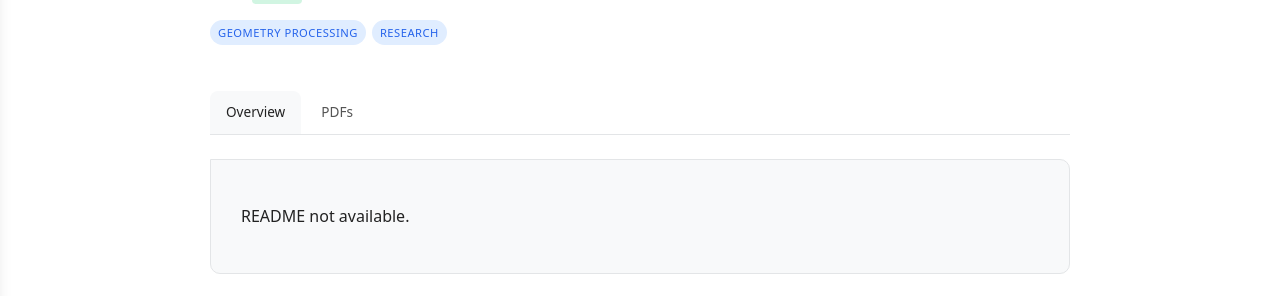
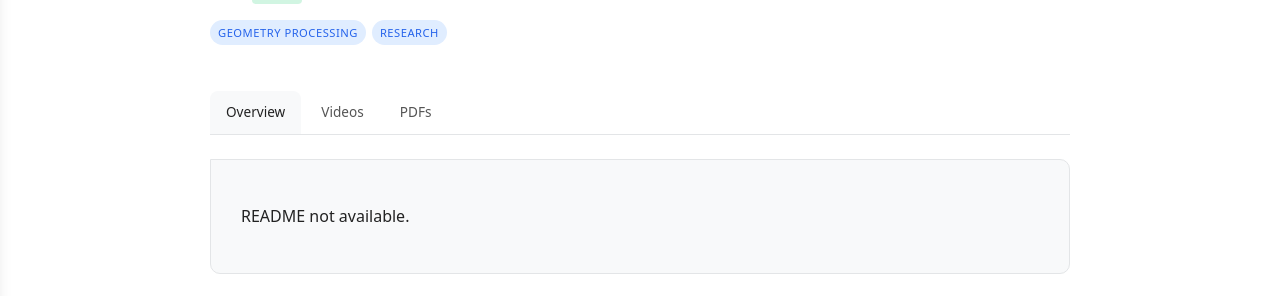
Before and after one commit to marilevay/mywebsite, a Jekyll site: the page built from _projects/topology-control.md, in a window 1280 px wide. Shown: the part 506-802 px from the top of the page. Built offline with Jekyll 4.4.1, drawn with Linux system fonts in a browser that asks for light colours; nearby versions of some CDN libraries.

Commit message:
Adding videos to projects

```diff
--- a/_layouts/project.html
+++ b/_layouts/project.html
@@ -35,6 +35,9 @@
   {% assign has_pdfs = page.pdfs %}
   <div class="project-tabs" role="tablist" aria-label="Project resources">
     <button role="tab" aria-selected="true" tabindex="0" class="project-tab active" data-tab-target="readme">Overview</button>
+    {% if page.video_urls %}
+    <button role="tab" aria-selected="false" tabindex="-1" class="project-tab" data-tab-target="video">Videos</button>
+    {% endif %}
     <button role="tab" aria-selected="false" tabindex="-1" class="project-tab" data-tab-target="pdfs">PDFs</button>
     {% if page.figma_url %}
     <button role="tab" aria-selected="false" tabindex="-1" class="project-tab" data-tab-target="figma">Figma</button>
@@ -72,6 +75,15 @@
       <div class="project-body">{{ content }}</div>
       {% endif %}
     </section>
+    {% if page.video_urls %}
+      <section id="tab-video" class="tab-panel" role="tabpanel" aria-label="Project videos" hidden>
+        {% for url in page.video_urls %}
+          <div class="video-embed-wrap" style="margin-bottom: 2em;">
+            <iframe src="{{ url }}" width="100%" height="500" frameborder="0" allowfullscreen></iframe>
+          </div>
+        {% endfor %}
+      </section>
+    {% endif %}
     <section id="tab-pdfs" class="tab-panel" role="tabpanel" aria-label="Project documents" hidden>
       {% if has_pdfs %}
         {% for doc in page.pdfs %}
```
Also changed, not shown: _projects/drop_simulations.md (+1 -0 lines), _projects/topology-control.md (+1 -1 lines), art.html (deleted), art.md (deleted).
